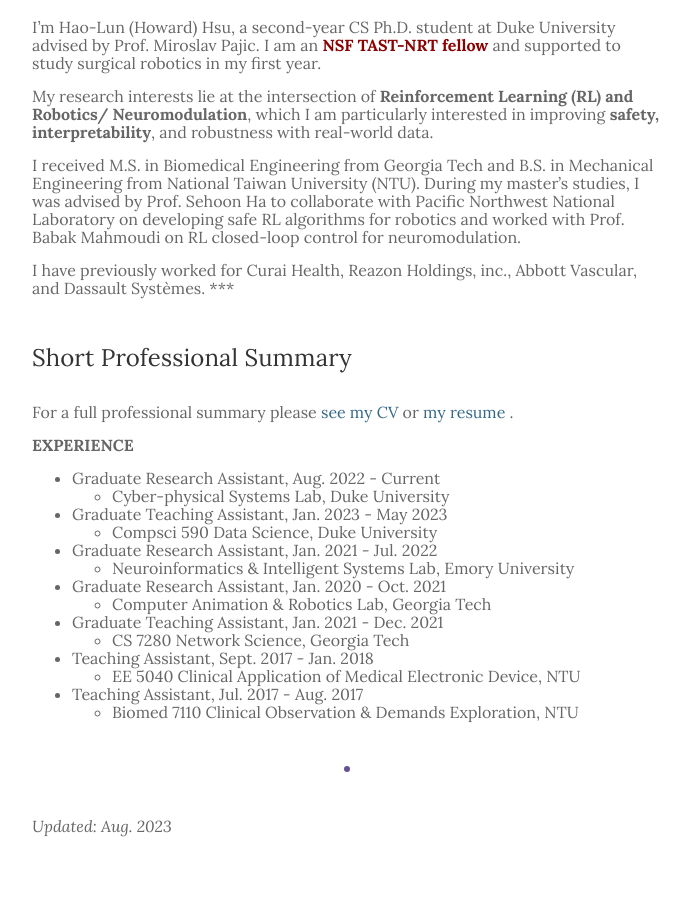
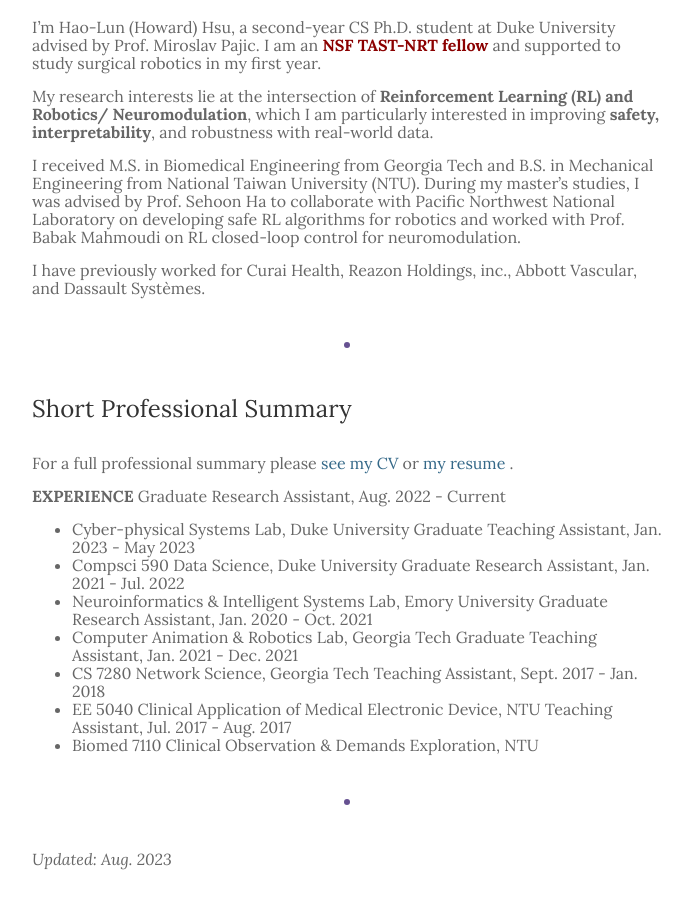
Before and after one commit to hlhsu/hlhsu_new.github.io, a Jekyll site: the page built from _pages/1_about.md, in a window 1280 px wide and 900 px high, scrolled down 781 px. Shown: the whole window, without its empty margins (293-985 px from the left). Built offline with Jekyll 4.4.1, drawn with Linux system fonts in a browser that asks for light colours.

```diff
--- a/_pages/1_about.md
+++ b/_pages/1_about.md
@@ -17,6 +17,8 @@ My research interests lie at the intersection of **Reinforcement Learning (RL) a
 I received M.S. in Biomedical Engineering from Georgia Tech and B.S. in Mechanical Engineering from National Taiwan University (NTU). During my master's studies, I was advised by Prof. Sehoon Ha to collaborate with Pacific Northwest National Laboratory on developing safe RL algorithms for robotics and worked with Prof. Babak Mahmoudi on RL closed-loop control for neuromodulation.
 
 I have previously worked for Curai Health, Reazon Holdings, inc., Abbott Vascular, and Dassault Systèmes.
+
+
 ***
 
 ### <a name="prof"></a> Short Professional Summary
@@ -26,19 +28,19 @@ or [my resume](https://drive.google.com/open?id=1ZVtpD5_ce3GugtP2-UIJeuY1yLRX2FI
 
 
 **EXPERIENCE**
-* Graduate Research Assistant, Aug. 2022 - Current
+Graduate Research Assistant, Aug. 2022 - Current
   - Cyber-physical Systems Lab, Duke University
-* Graduate Teaching Assistant, Jan. 2023 - May 2023
+Graduate Teaching Assistant, Jan. 2023 - May 2023
   - Compsci 590 Data Science, Duke University
-* Graduate Research Assistant, Jan. 2021 - Jul. 2022
+Graduate Research Assistant, Jan. 2021 - Jul. 2022
   - Neuroinformatics & Intelligent Systems Lab, Emory University
-* Graduate Research Assistant, Jan. 2020 - Oct. 2021
+Graduate Research Assistant, Jan. 2020 - Oct. 2021
   - Computer Animation & Robotics Lab, Georgia Tech
-* Graduate Teaching Assistant, Jan. 2021 - Dec. 2021
+Graduate Teaching Assistant, Jan. 2021 - Dec. 2021
   - CS 7280 Network Science, Georgia Tech
-* Teaching Assistant, Sept. 2017 - Jan. 2018
+Teaching Assistant, Sept. 2017 - Jan. 2018
   - EE 5040 Clinical Application of Medical Electronic Device, NTU
-* Teaching Assistant, Jul. 2017 - Aug. 2017
+Teaching Assistant, Jul. 2017 - Aug. 2017
   - Biomed 7110 Clinical Observation & Demands Exploration, NTU
 
 
```
